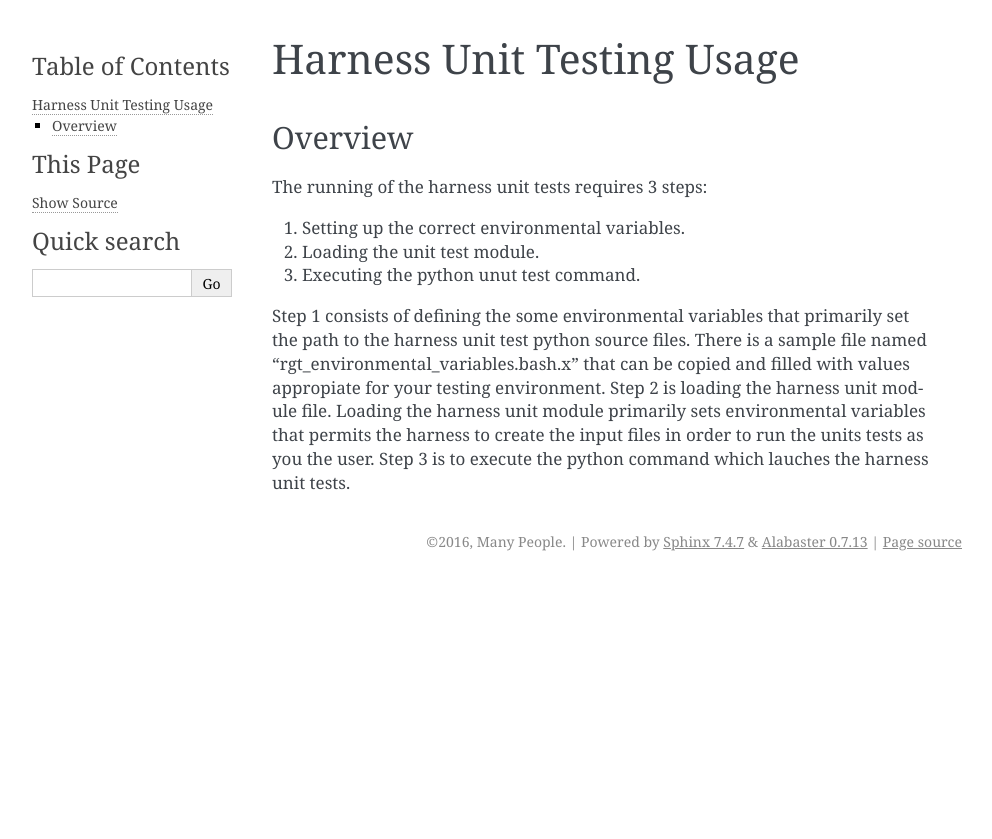
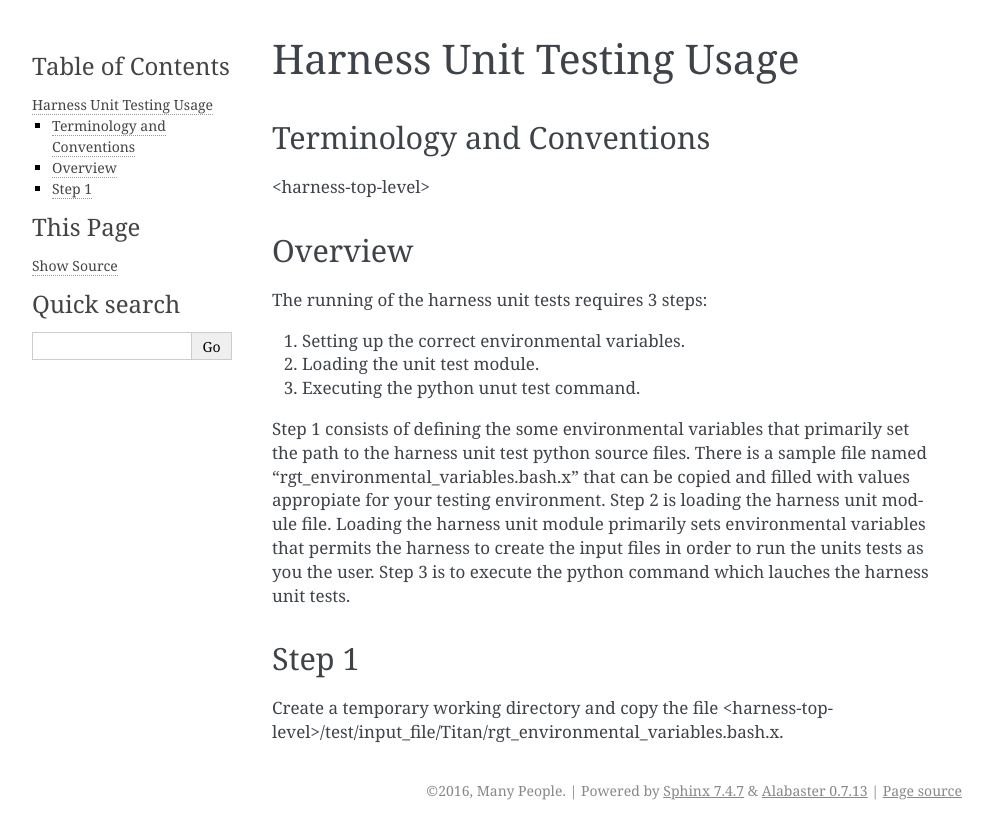
Before and after one commit to olcf/olcf-test-harness, a Sphinx documentation site: the page built from doc-sphinx/source/harness_unit_test_usage_instructions.rst, in a window 1280 px wide. Shown: the top 839 px of the page, without its empty margins (148-1140 px from the left). Built offline with Sphinx 7.4.7, drawn with Linux system fonts in a browser that asks for light colours.

Commit message:
Rnd of workday commit. on Titan.

```diff
--- a/doc-sphinx/source/harness_unit_test_usage_instructions.rst
+++ b/doc-sphinx/source/harness_unit_test_usage_instructions.rst
@@ -1,6 +1,12 @@
 ============================
  Harness Unit Testing Usage
 ============================
+
+---------------------------
+Terminology and Conventions
+---------------------------
+
+<harness-top-level>
 
 --------
 Overview
@@ -22,3 +28,10 @@ the harness unit module primarily sets environmental variables that
 permits the harness to create the input files in order to run the units tests
 as you the user. Step 3 is to execute the python command which lauches the
 harness unit tests.
+
+
+------
+Step 1
+------
+Create a temporary working directory and copy the file
+<harness-top-level>/test/input_file/Titan/rgt_environmental_variables.bash.x.
```
